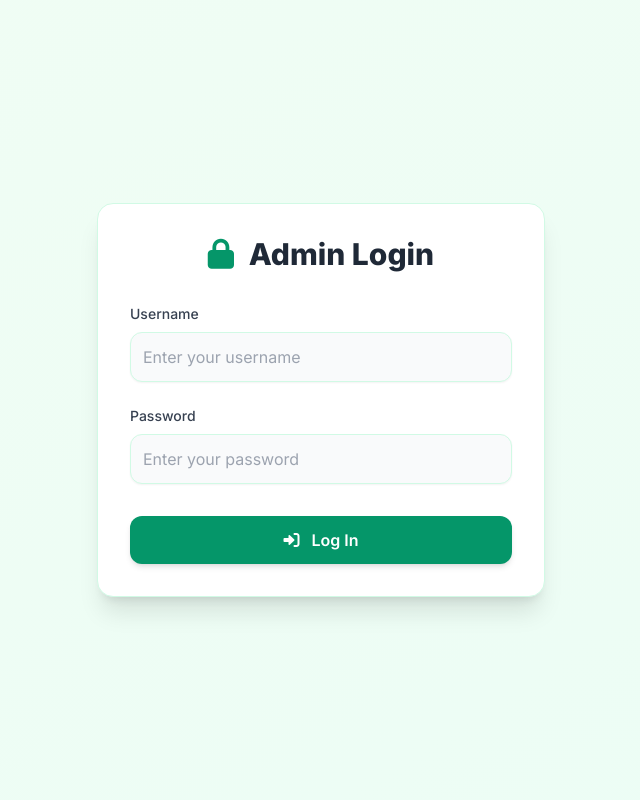
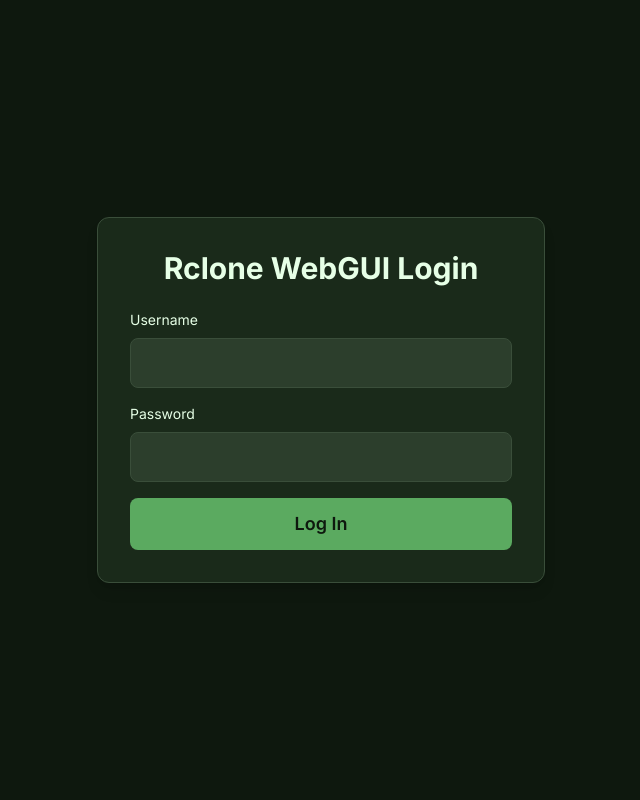
Before and after one commit to Frozen12/rclone-webGUI, a Python web app: template templates/login.html in a window 1280 px wide. Shown: the whole page, without its empty margins (319-959 px from the left). Run offline with Jinja, Linux system fonts and the light colour scheme; the template is opened without the code that fills it, so the values that code supplies are empty; some libraries are stand-ins or nearby versions.

Commit message:
Update login.html

```diff
--- a/templates/login.html
+++ b/templates/login.html
@@ -4,128 +4,121 @@
     <meta charset="UTF-8">
     <meta name="viewport" content="width=device-width, initial-scale=1.0">
     <title>Login - Rclone WebGUI</title>
-    <!-- Tailwind CSS CDN -->
     <script src="https://cdn.tailwindcss.com"></script>
-    <!-- Inter Font -->
-    <link href="https://fonts.googleapis.com/css2?family=Inter:wght@400;500;600;700;800&display=swap" rel="stylesheet">
-    <!-- Font Awesome for icons -->
-    <link rel="stylesheet" href="https://cdnjs.cloudflare.com/ajax/libs/font-awesome/6.0.0-beta3/css/all.min.css">
+    <link href="https://fonts.googleapis.com/css2?family=Inter:wght@300;400;600;700&display=swap" rel="stylesheet">
     <style>
-        /* Base styles for Inter font */
-        body { font-family: 'Inter', sans-serif; }
-
-        /* Custom CSS Variables - aligning with main theme (emerald as base) */
+        body {
+            font-family: 'Inter', sans-serif;
+            background-color: var(--bg-color);
+            color: var(--text-color);
+            transition: background-color 0.3s, color 0.3s;
+            display: flex;
+            justify-content: center;
+            align-items: center;
+            min-height: 100vh;
+        }
         :root {
-            --color-primary-bg: #F0FDF4; /* Very light green background */
-            --color-card-bg: #FFFFFF; /* Pure white for main cards */
-            --color-text-primary: #1F2937; /* Dark gray for main text */
-            --color-text-secondary: #4B5563; /* Medium gray for secondary text */
-            --color-accent: #059669; /* Emerald-600 for primary actions */
-            --color-accent-hover: #047857; /* Darker emerald */
-            --color-border-light: #D1FAE5; /* Very light emerald border */
-            --color-input-bg: #F9FAFB; /* Light input background */
-            --color-danger-text: #EF4444; /* Red for error messages */
-
-            /* For focus ring glow effect */
-            --color-accent-rgb-val: 5, 150, 105; /* RGB of emerald-600 */
+            --primary-color: #E6FFE6; /* Light greenish-white */
+            --accent-color: #A3D9A5; /* Muted green */
+            --bg-color: #0E180E; /* Dark background */
+            --card-bg-color: #1A2A1A; /* Slightly lighter dark for cards */
+            --text-color: #E6FFE6; /* Light text */
+            --border-color: #3A4E3A; /* Darker green border */
+            --input-bg-color: #2C3E2C;
+            --button-bg-color: #5BAA60;
+            --button-text-color: #0E180E;
+            --success-color: #4CAF50;
+            --error-color: #F44336;
+            --warning-color: #FFC107;
+        }
+        .dark-mode {
+            --primary-color: #E6FFE6;
+            --accent-color: #A3D9A5;
+            --bg-color: #0E180E;
+            --card-bg-color: #1A2A1A;
+            --text-color: #E6FFE6;
+            --border-color: #3A4E3A;
+            --input-bg-color: #2C3E2C;
+            --button-bg-color: #5BAA60;
+            --button-text-color: #0E180E;
+        }
+        .theme-blue {
+            --primary-color: #E0F7FA; --accent-color: #80DEEA; --bg-color: #01579B; --card-bg-color: #0277BD; --text-color: #E0F7FA; --border-color: #00BCD4; --input-bg-color: #0288D1; --button-bg-color: #00ACC1; --button-text-color: #E0F7FA;
+        }
+        .theme-purple {
+            --primary-color: #F3E5F5; --accent-color: #CE93D8; --bg-color: #4A148C; --card-bg-color: #6A1B9A; --text-color: #F3E5F5; --border-color: #9C27B0; --input-bg-color: #8E24AA; --button-bg-color: #8E24AA; --button-text-color: #F3E5F5;
+        }
+        .theme-orange {
+            --primary-color: #FFF3E0; --accent-color: #FFCC80; --bg-color: #E65100; --card-bg-color: #EF6C00; --text-color: #FFF3E0; --border-color: #FB8C00; --input-bg-color: #F57C00; --button-bg-color: #FB8C00; --button-text-color: #FFF3E0;
+        }
+        .theme-red {
+            --primary-color: #FFEBEE; --accent-color: #EF9A9A; --bg-color: #B71C1C; --card-bg-color: #C62828; --text-color: #FFEBEE; --border-color: #E53935; --input-bg-color: #D32F2F; --button-bg-color: #E53935; --button-text-color: #FFEBEE;
+        }
+        .theme-teal {
+            --primary-color: #E0F2F7; --accent-color: #80CBC4; --bg-color: #006064; --card-bg-color: #00838F; --text-color: #E0F2F7; --border-color: #00ACC1; --input-bg-color: #0097A7; --button-bg-color: #00ACC1; --button-text-color: #E0F2F7;
+        }
+        .theme-indigo {
+            --primary-color: #E8EAF6; --accent-color: #9FA8DA; --bg-color: #1A237E; --card-bg-color: #283593; --text-color: #E8EAF6; --border-color: #3F51B5; --input-bg-color: #303F9F; --button-bg-color: #3F51B5; --button-text-color: #E8EAF6;
         }
 
-        /* Dark Mode overrides */
-        @media (prefers-color-scheme: dark) {
-            body {
-                background-image: linear-gradient(to bottom right, #0F172A, #1F2937); /* Dark mode gradient */
-            }
-            :root {
-                --color-primary-bg: #0F172A;
-                --color-card-bg: #1F2937;
-                --color-text-primary: #E2E8F0;
-                --color-text-secondary: #CBD5E1;
-                --color-border-light: #334155;
-                --color-input-bg: #1F2937;
-            }
+        .card {
+            background-color: var(--card-bg-color);
+            border: 1px solid var(--border-color);
+            box-shadow: 0 4px 6px rgba(0, 0, 0, 0.1);
+            color: var(--text-color);
         }
-
-        /* Apply background gradient to body */
-        body {
-            background-image: linear-gradient(to bottom right, var(--color-primary-bg), #ECFDF5);
-            transition: background-color 0.3s ease, color 0.3s ease;
+        .input-field {
+            background-color: var(--input-bg-color);
+            border: 1px solid var(--border-color);
+            color: var(--text-color);
         }
-
-        /* Login Card */
-        .login-card {
-            background-color: var(--color-card-bg);
-            border-color: var(--color-border-light);
-            color: var(--color-text-primary);
+        .btn-primary {
+            background-color: var(--button-bg-color);
+            color: var(--button-text-color);
+            transition: background-color 0.2s ease-in-out, transform 0.1s ease-in-out;
         }
-
-        /* Input Field styling */
-        .input-field {
-            background-color: var(--color-input-bg);
-            border-color: var(--color-border-light);
-            color: var(--color-text-primary);
+        .btn-primary:hover {
+            background-color: var(--accent-color);
+            transform: translateY(-1px);
         }
-        .input-field:focus {
-            border-color: var(--color-accent);
-            box-shadow: 0 0 0 4px rgba(var(--color-accent-rgb-val), 0.2);
-            outline: none;
+        .btn-primary:active {
+            transform: translateY(1px);
         }
-
-        /* Button Primary styling */
-        .button-primary {
-            background-color: var(--color-accent);
-        }
-        .button-primary:hover {
-            background-color: var(--color-accent-hover);
-        }
-        .button-primary:active {
-            transform: scale(0.98);
-        }
-        .button-primary:focus {
-            box-shadow: 0 0 0 4px rgba(var(--color-accent-rgb-val), 0.2);
-        }
-
-        /* Error Message */
         .error-message {
-            color: var(--color-danger-text);
+            color: var(--error-color);
         }
     </style>
 </head>
-<body class="flex items-center justify-center min-h-screen p-4">
-    <div class="login-card w-full max-w-md p-8 rounded-2xl shadow-xl border">
-        <h2 class="text-3xl font-extrabold text-center mb-8">
-            <i class="fas fa-lock text-emerald-600 mr-2"></i> Admin Login
-        </h2>
-        <form method="POST" action="/login">
-            <div class="mb-6">
-                <label for="username" class="block text-sm font-medium text-gray-700 dark:text-gray-300 mb-2">Username</label>
+<body class="flex flex-col justify-center items-center min-h-screen p-4">
+    <div class="card p-8 rounded-xl shadow-lg w-full max-w-md">
+        <h1 class="text-3xl font-bold text-center mb-6 text-primary-color">Rclone WebGUI Login</h1>
+        {% if error %}
+        <p class="error-message text-center mb-4 text-red-400">{{ error }}</p>
+        {% endif %}
+        <form action="/login" method="post" class="space-y-4">
+            <div>
+                <label for="username" class="block text-sm font-medium mb-2 text-primary-color">Username</label>
                 <input type="text" id="username" name="username" required
-                       class="input-field block w-full p-3 border rounded-xl shadow-sm
-                              focus:ring-2 focus:ring-offset-2 focus:ring-opacity-50
-                              transition-all duration-200"
-                       placeholder="Enter your username">
+                       class="input-field w-full p-3 rounded-lg focus:ring-2 focus:ring-accent-color focus:border-transparent outline-none">
             </div>
-            <div class="mb-8">
-                <label for="password" class="block text-sm font-medium text-gray-700 dark:text-gray-300 mb-2">Password</label>
+            <div>
+                <label for="password" class="block text-sm font-medium mb-2 text-primary-color">Password</label>
                 <input type="password" id="password" name="password" required
-                       class="input-field block w-full p-3 border rounded-xl shadow-sm
-                              focus:ring-2 focus:ring-offset-2 focus:ring-opacity-50
-                              transition-all duration-200"
-                       placeholder="Enter your password">
+                       class="input-field w-full p-3 rounded-lg focus:ring-2 focus:ring-accent-color focus:border-transparent outline-none">
             </div>
-
-            {% if error %}
-                <p class="error-message text-sm text-center mb-6">
-                    <i class="fas fa-exclamation-circle mr-1"></i> {{ error }}
-                </p>
-            {% endif %}
-
             <button type="submit"
-                    class="button-primary w-full py-3 rounded-xl font-semibold text-white
-                           shadow-md transition-all duration-200 transform hover:-translate-y-0.5 active:scale-98
-                           focus:outline-none focus:ring-2 focus:ring-offset-2 focus:ring-opacity-75">
-                <i class="fas fa-sign-in-alt mr-2"></i> Log In
+                    class="btn-primary w-full p-3 rounded-lg font-semibold text-lg hover:shadow-md">
+                Log In
             </button>
         </form>
     </div>
+
+    <script>
+        // Apply saved theme on page load
+        document.addEventListener('DOMContentLoaded', () => {
+            const savedTheme = localStorage.getItem('theme') || 'dark-mode';
+            document.body.className = savedTheme;
+        });
+    </script>
 </body>
 </html>
```
